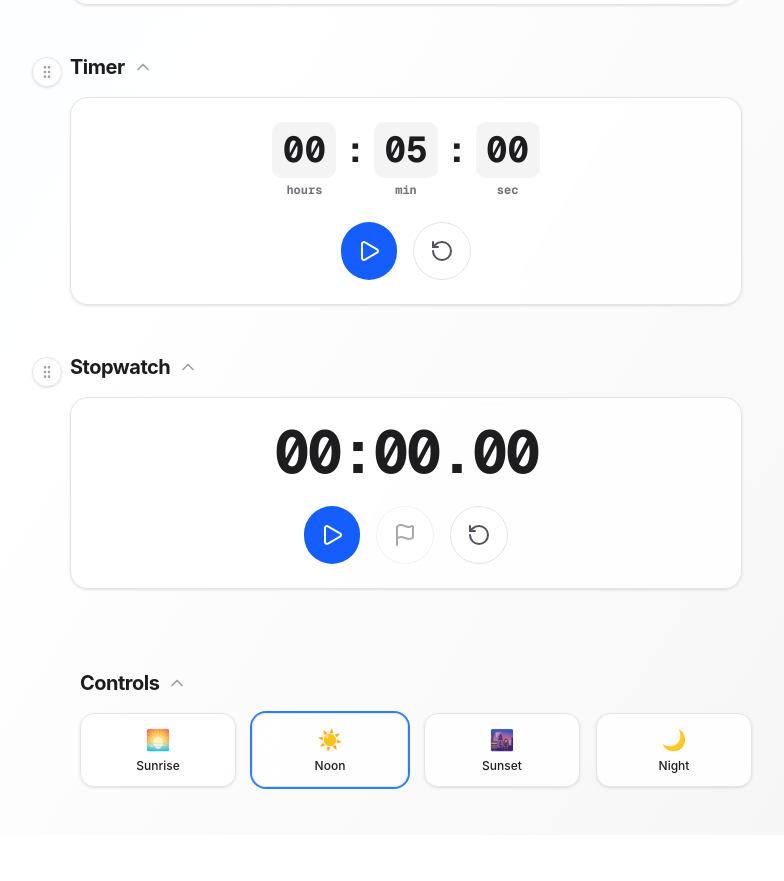
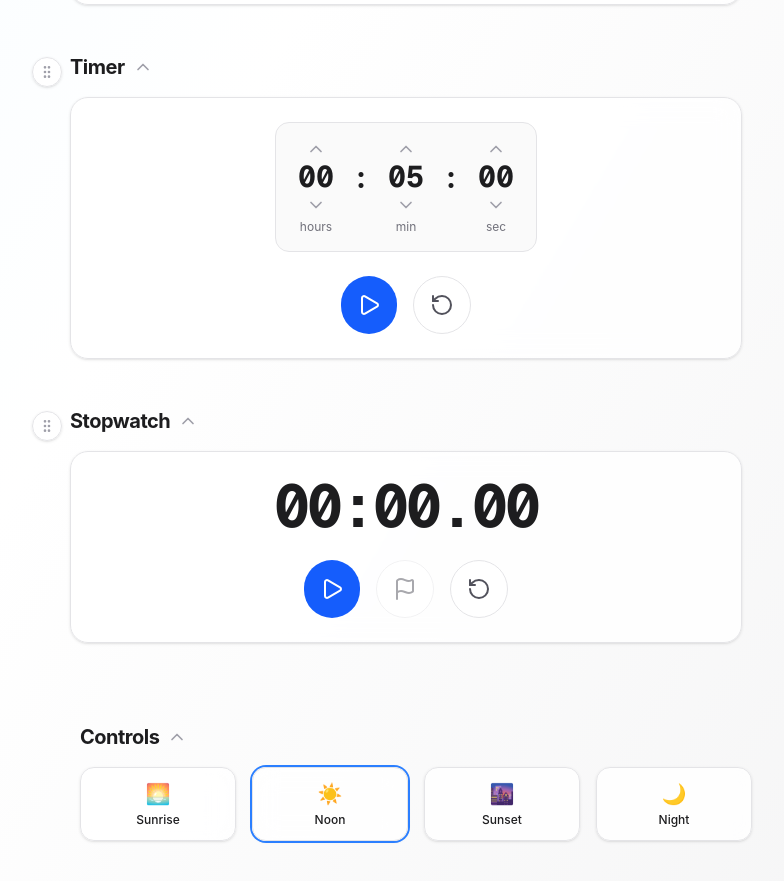
Before and after one commit to do-priyambodo/do-time, a Next.js app in the folder web/: page / in a window 1280 px wide. Shown: the part 1253-2134 px from the top of the page, without its empty margins (224-1008 px from the left). Before the commit the page ends 2088 px from the top, so only its background shows below. Built offline with nearby package versions, Linux system fonts and the light colour scheme.

Commit message:
feat: modernize Timer input with arrows and manual typing

```diff
--- a/web/src/components/Timer.tsx
+++ b/web/src/components/Timer.tsx
@@ -93,34 +93,122 @@ export default function Timer() {
               {formatTime(timeLeft)}
             </div>
           ) : (
-            <div className="flex items-center gap-2 text-4xl font-bold font-mono text-[#1D1D1F]">
+            <div className="flex items-center justify-center space-x-4 bg-zinc-50 p-4 rounded-xl border border-zinc-200">
+              {/* Hours Input */}
               <div className="flex flex-col items-center">
+                <button
+                  onClick={() => setInputHours(prev => {
+                    const val = parseInt(prev) || 0;
+                    return val >= 23 ? '00' : (val + 1).toString().padStart(2, '0');
+                  })}
+                  className="text-zinc-400 hover:text-zinc-600"
+                >
+                  <ChevronUp className="w-5 h-5" />
+                </button>
                 <input
                   type="text"
                   value={inputHours}
-                  onChange={e => setInputHours(e.target.value.replace(/\D/g, '').slice(0,2))}
-                  className="w-16 text-center bg-zinc-100 rounded-lg p-2 focus:outline-none focus:ring-2 focus:ring-blue-500"
+                  onChange={e => {
+                    const val = e.target.value.replace(/\D/g, '').slice(0,2);
+                    const num = parseInt(val);
+                    if (num >= 0 && num <= 23) setInputHours(val.padStart(2, '0'));
+                    else if (val === '') setInputHours('');
+                  }}
+                  onBlur={() => {
+                    if (inputHours === '') setInputHours('00');
+                    else setInputHours(inputHours.padStart(2, '0'));
+                  }}
+                  className="w-12 text-center text-3xl font-bold font-mono bg-transparent text-[#1D1D1F] focus:outline-none"
                 />
+                <button
+                  onClick={() => setInputHours(prev => {
+                    const val = parseInt(prev) || 0;
+                    return val <= 0 ? '23' : (val - 1).toString().padStart(2, '0');
+                  })}
+                  className="text-zinc-400 hover:text-zinc-600"
+                >
+                  <ChevronDown className="w-5 h-5" />
+                </button>
                 <span className="text-xs text-zinc-500 mt-1">hours</span>
               </div>
-              <span className="mb-5">:</span>
+
+              <span className="text-3xl font-bold text-[#1D1D1F] mb-5">:</span>
+
+              {/* Minutes Input */}
               <div className="flex flex-col items-center">
+                <button
+                  onClick={() => setInputMinutes(prev => {
+                    const val = parseInt(prev) || 0;
+                    return val >= 59 ? '00' : (val + 1).toString().padStart(2, '0');
+                  })}
+                  className="text-zinc-400 hover:text-zinc-600"
+                >
+                  <ChevronUp className="w-5 h-5" />
+                </button>
                 <input
                   type="text"
                   value={inputMinutes}
-                  onChange={e => setInputMinutes(e.target.value.replace(/\D/g, '').slice(0,2))}
-                  className="w-16 text-center bg-zinc-100 rounded-lg p-2 focus:outline-none focus:ring-2 focus:ring-blue-500"
+                  onChange={e => {
+                    const val = e.target.value.replace(/\D/g, '').slice(0,2);
+                    const num = parseInt(val);
+                    if (num >= 0 && num <= 59) setInputMinutes(val.padStart(2, '0'));
+                    else if (val === '') setInputMinutes('');
+                  }}
+                  onBlur={() => {
+                    if (inputMinutes === '') setInputMinutes('00');
+                    else setInputMinutes(inputMinutes.padStart(2, '0'));
+                  }}
+                  className="w-12 text-center text-3xl font-bold font-mono bg-transparent text-[#1D1D1F] focus:outline-none"
                 />
+                <button
+                  onClick={() => setInputMinutes(prev => {
+                    const val = parseInt(prev) || 0;
+                    return val <= 0 ? '59' : (val - 1).toString().padStart(2, '0');
+                  })}
+                  className="text-zinc-400 hover:text-zinc-600"
+                >
+                  <ChevronDown className="w-5 h-5" />
+                </button>
                 <span className="text-xs text-zinc-500 mt-1">min</span>
               </div>
-              <span className="mb-5">:</span>
+
+              <span className="text-3xl font-bold text-[#1D1D1F] mb-5">:</span>
+
+              {/* Seconds Input */}
               <div className="flex flex-col items-center">
+                <button
+                  onClick={() => setInputSeconds(prev => {
+                    const val = parseInt(prev) || 0;
+                    return val >= 59 ? '00' : (val + 1).toString().padStart(2, '0');
+                  })}
+                  className="text-zinc-400 hover:text-zinc-600"
+                >
+                  <ChevronUp className="w-5 h-5" />
+                </button>
                 <input
                   type="text"
                   value={inputSeconds}
-                  onChange={e => setInputSeconds(e.target.value.replace(/\D/g, '').slice(0,2))}
-                  className="w-16 text-center bg-zinc-100 rounded-lg p-2 focus:outline-none focus:ring-2 focus:ring-blue-500"
+                  onChange={e => {
+                    const val = e.target.value.replace(/\D/g, '').slice(0,2);
+                    const num = parseInt(val);
+                    if (num >= 0 && num <= 59) setInputSeconds(val.padStart(2, '0'));
+                    else if (val === '') setInputSeconds('');
+                  }}
+                  onBlur={() => {
+                    if (inputSeconds === '') setInputSeconds('00');
+                    else setInputSeconds(inputSeconds.padStart(2, '0'));
+                  }}
+                  className="w-12 text-center text-3xl font-bold font-mono bg-transparent text-[#1D1D1F] focus:outline-none"
                 />
+                <button
+                  onClick={() => setInputSeconds(prev => {
+                    const val = parseInt(prev) || 0;
+                    return val <= 0 ? '59' : (val - 1).toString().padStart(2, '0');
+                  })}
+                  className="text-zinc-400 hover:text-zinc-600"
+                >
+                  <ChevronDown className="w-5 h-5" />
+                </button>
                 <span className="text-xs text-zinc-500 mt-1">sec</span>
               </div>
             </div>
```
